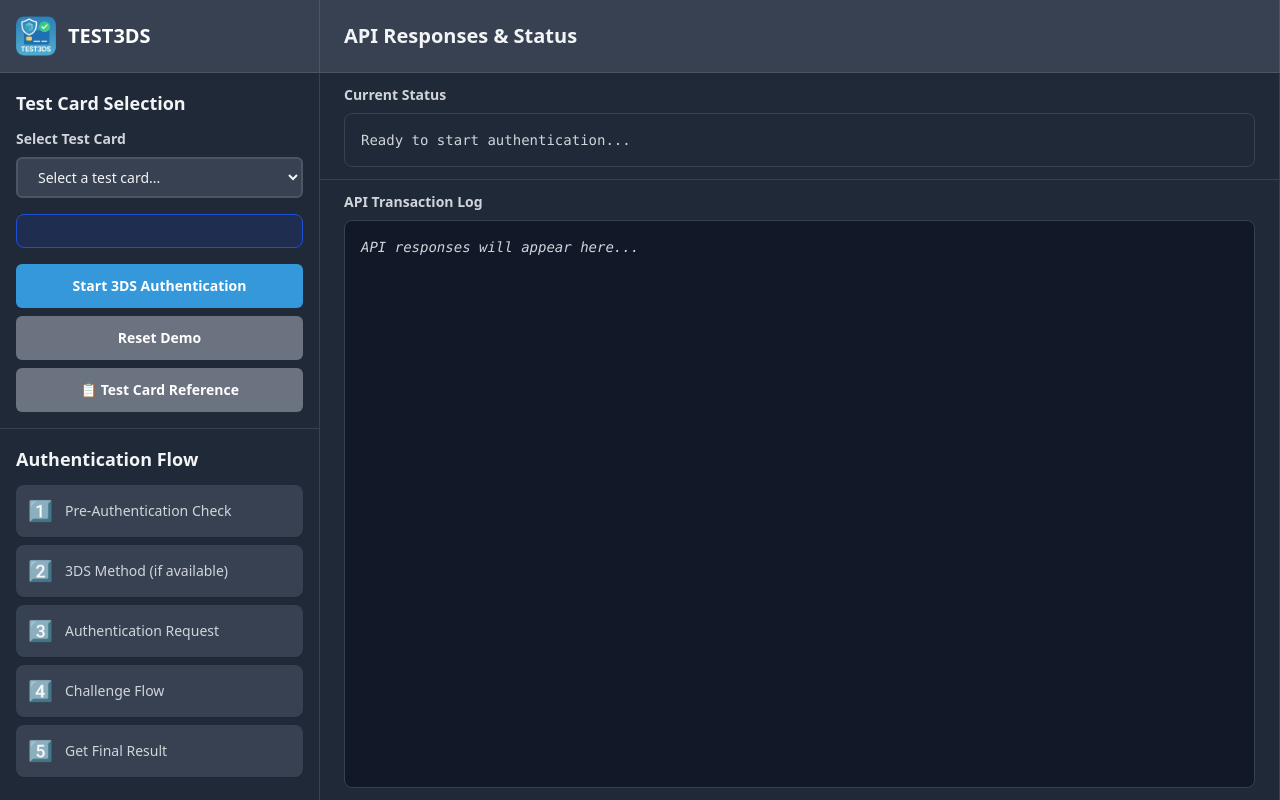
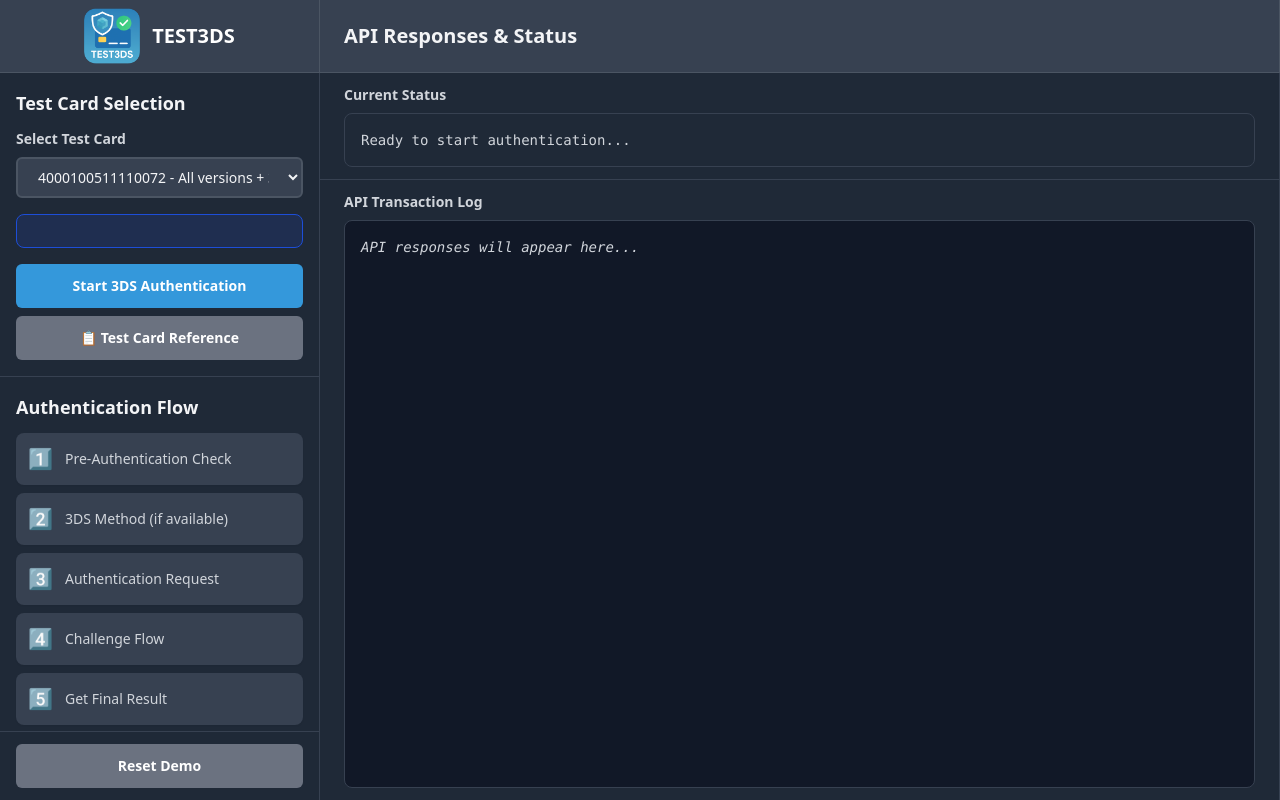
Before and after one commit to dblumenau/test3ds, a website: page index.html in a window 1280 px wide. Shown: the top 800 px of the page. Drawn offline with nearby package versions, Linux system fonts and the light colour scheme; files that its build step writes are made by us from their sources.

Commit message:
UI improvements: Move reset button to bottom and enhance iframe styling
- Move Reset Demo button to bottom of left column with border separator
- Auto-select manual challenge test card (4000100511110072) on page load
- Add white background to challenge iframe for better contrast
- Remove unnecessary border from iframe (container already has styling)
- Improve overall visual hierarchy and user experience

```diff
--- a/app.js
+++ b/app.js
@@ -1361,6 +1361,11 @@ function hideTestCardReference() {
 // Initialize on page load
 window.addEventListener('load', () => {
     populateTestCardDropdown();
+
+    // Auto-select the manual challenge test card
+    const select = document.getElementById('cardNumber');
+    select.value = '4000100511110072';
+
     updateStatus('Ready to start authentication...');
     updateTestInfo();
 });
--- a/index.html
+++ b/index.html
@@ -16,8 +16,8 @@
         <!-- Headers Row -->
         <div class="grid grid-cols-asymmetric bg-gray-700 border-b border-gray-600" style="height: 73px;">
             <!-- Column 1 Header -->
-            <div class="px-4 py-3 border-r border-gray-600 flex items-center">
-                <img src="3ds_logo.png" alt="TEST3DS Logo" class="h-10 w-10 mr-3">
+            <div class="px-4 py-2 border-r border-gray-600 flex items-center justify-center">
+                <img src="3ds_logo.png" alt="TEST3DS Logo" class="h-14 w-14 mr-3">
                 <h1 class="text-xl font-bold text-white">TEST3DS</h1>
             </div>
             <!-- Column 2 Header -->
@@ -52,9 +52,6 @@
                 <button id="startAuthBtn" onclick="startAuthentication()" class="btn btn-primary w-full mt-4 text-sm">
                     <span id="btnText">Start 3DS Authentication</span>
                     <span id="btnSpinner" class="spinner ml-2 hidden"></span>
-                </button>
-                <button id="resetBtn" onclick="resetDemo()" class="btn btn-secondary w-full mt-2 text-sm">
-                    Reset Demo
                 </button>
                 <button id="referenceBtn" onclick="showTestCardReference()" class="btn btn-secondary w-full mt-2 text-sm">
                     📋 Test Card Reference
@@ -103,6 +100,13 @@
                     </details>
                 </div>
             </div>
+
+            <!-- Reset Button at Bottom -->
+            <div class="px-4 py-3 border-t border-gray-700">
+                <button id="resetBtn" onclick="resetDemo()" class="btn btn-secondary w-full text-sm">
+                    Reset Demo
+                </button>
+            </div>
         </div>
 
         <!-- Column 2: API Responses & Status (960px) -->
@@ -131,7 +135,7 @@
             <!-- Challenge Frame Container -->
             <div class="flex-1 px-6 py-3 bg-gray-800 overflow-hidden">
                 <div class="h-full rounded-lg overflow-hidden shadow-inner bg-gray-700 relative">
-                    <iframe id="challengeIframe" name="challengeIframe" class="hidden absolute inset-0 w-full h-full"></iframe>
+                    <iframe id="challengeIframe" name="challengeIframe" class="hidden absolute inset-0 w-full h-full bg-white"></iframe>
                     <div id="challengePlaceholder" class="h-full flex items-center justify-center text-gray-500">
                         <div class="text-center">
                             <svg class="w-24 h-24 mx-auto mb-4" fill="none" stroke="currentColor" viewBox="0 0 24 24">
--- a/styles.css
+++ b/styles.css
@@ -129,7 +129,7 @@
 
   /* Challenge iframe styles */
   #challengeIframe {
-    @apply w-full h-full border-2 border-3ds-primary rounded-lg;
+    @apply w-full h-full bg-white;
   }
 
   /* Spinner animation */
```
